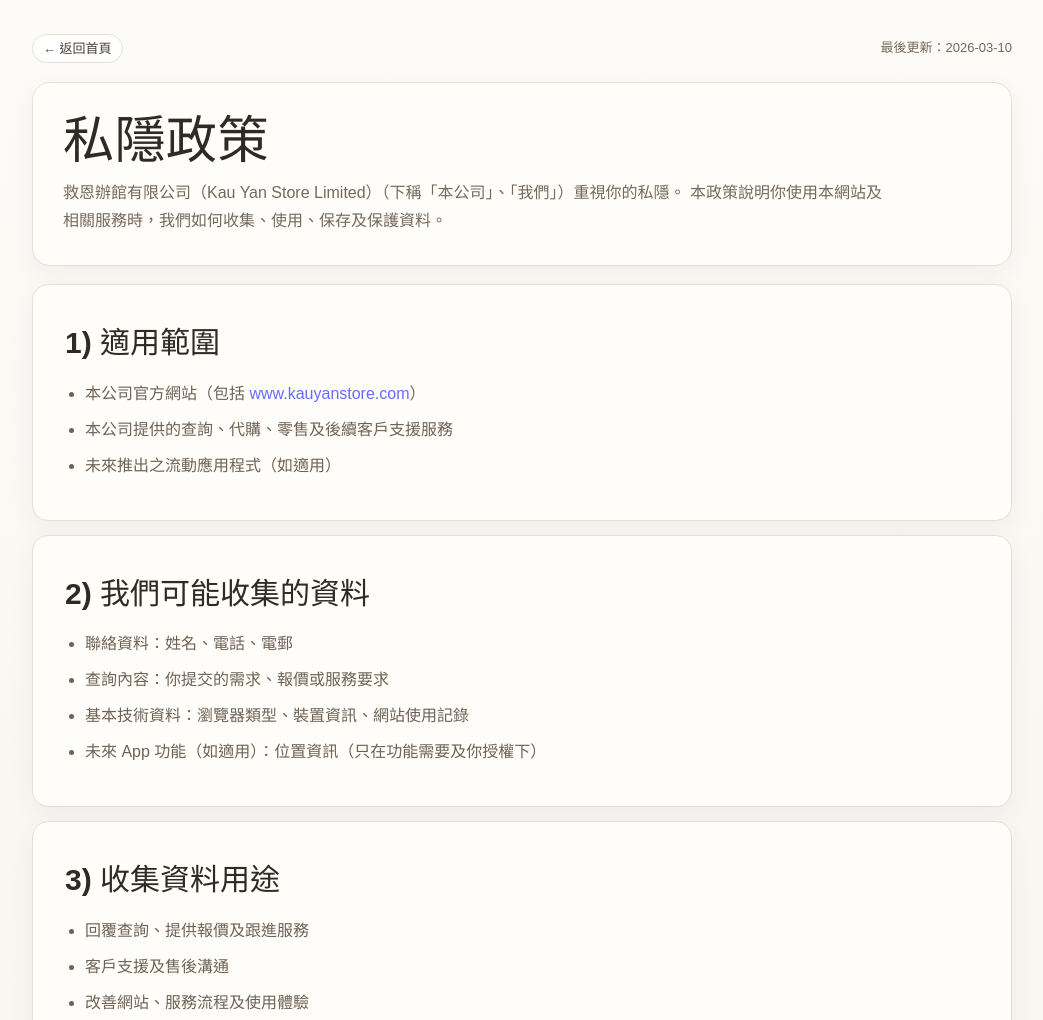
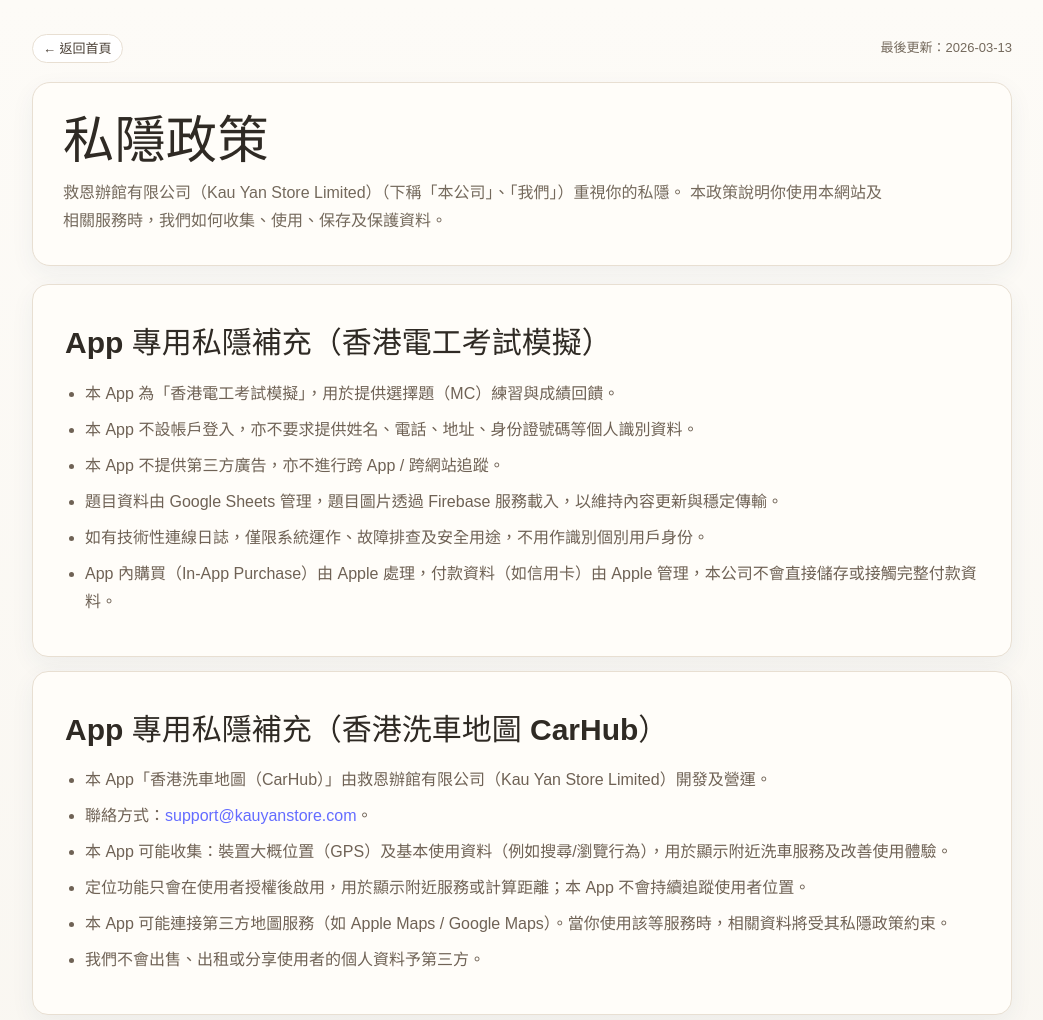
Before and after one commit to kauyanhk/kauyan-website, a website built with Vite: page privacy.html in a window 1280 px wide. Shown: the top 1020 px of the page, without its empty margins (118-1161 px from the left). Built offline with nearby package versions, Linux system fonts and the light colour scheme.

Commit message:
privacy: add CarHub app-specific policy section while keeping electrician app section

```diff
--- a/privacy.html
+++ b/privacy.html
@@ -4,7 +4,7 @@
   <meta charset="UTF-8" />
   <meta name="viewport" content="width=device-width, initial-scale=1.0" />
   <title>私隱政策｜救恩辦館有限公司 Kau Yan Store Limited</title>
-  <meta name="description" content="救恩辦館有限公司（Kau Yan Store Limited）私隱政策：資料收集、使用、保存、保護及聯絡方式。" />
+  <meta name="description" content="救恩辦館有限公司（Kau Yan Store Limited）私隱政策：網站及流動應用程式（包括香港電工考試模擬）的資料處理、第三方服務及聯絡方式。" />
   <style>
 
     :root {
@@ -132,7 +132,7 @@
   <main class="wrap">
     <div class="top">
       <div class="crumb"><a href="index.html">← 返回首頁</a></div>
-      <div class="last-updated">最後更新：2026-03-10</div>
+      <div class="last-updated">最後更新：2026-03-13</div>
     </div>
 
     <section class="hero">
@@ -141,6 +141,30 @@
         救恩辦館有限公司（Kau Yan Store Limited）（下稱「本公司」、「我們」）重視你的私隱。
         本政策說明你使用本網站及相關服務時，我們如何收集、使用、保存及保護資料。
       </p>
+    </section>
+
+    <section class="card">
+      <h2>App 專用私隱補充（香港電工考試模擬）</h2>
+      <ul>
+        <li>本 App 為「香港電工考試模擬」，用於提供選擇題（MC）練習與成績回饋。</li>
+        <li>本 App <strong>不設帳戶登入</strong>，亦不要求提供姓名、電話、地址、身份證號碼等個人識別資料。</li>
+        <li>本 App <strong>不提供第三方廣告</strong>，亦不進行跨 App / 跨網站追蹤。</li>
+        <li>題目資料由 Google Sheets 管理，題目圖片透過 Firebase 服務載入，以維持內容更新與穩定傳輸。</li>
+        <li>如有技術性連線日誌，僅限系統運作、故障排查及安全用途，不用作識別個別用戶身份。</li>
+        <li>App 內購買（In-App Purchase）由 Apple 處理，付款資料（如信用卡）由 Apple 管理，本公司不會直接儲存或接觸完整付款資料。</li>
+      </ul>
+    </section>
+
+    <section class="card">
+      <h2>App 專用私隱補充（香港洗車地圖 CarHub）</h2>
+      <ul>
+        <li>本 App「香港洗車地圖（CarHub）」由救恩辦館有限公司（Kau Yan Store Limited）開發及營運。</li>
+        <li>聯絡方式：<a href="mailto:support@kauyanstore.com">support@kauyanstore.com</a>。</li>
+        <li>本 App 可能收集：裝置大概位置（GPS）及基本使用資料（例如搜尋/瀏覽行為），用於顯示附近洗車服務及改善使用體驗。</li>
+        <li>定位功能只會在使用者授權後啟用，用於顯示附近服務或計算距離；本 App 不會持續追蹤使用者位置。</li>
+        <li>本 App 可能連接第三方地圖服務（如 Apple Maps / Google Maps）。當你使用該等服務時，相關資料將受其私隱政策約束。</li>
+        <li>我們不會出售、出租或分享使用者的個人資料予第三方。</li>
+      </ul>
     </section>
 
     <section class="card">
```
